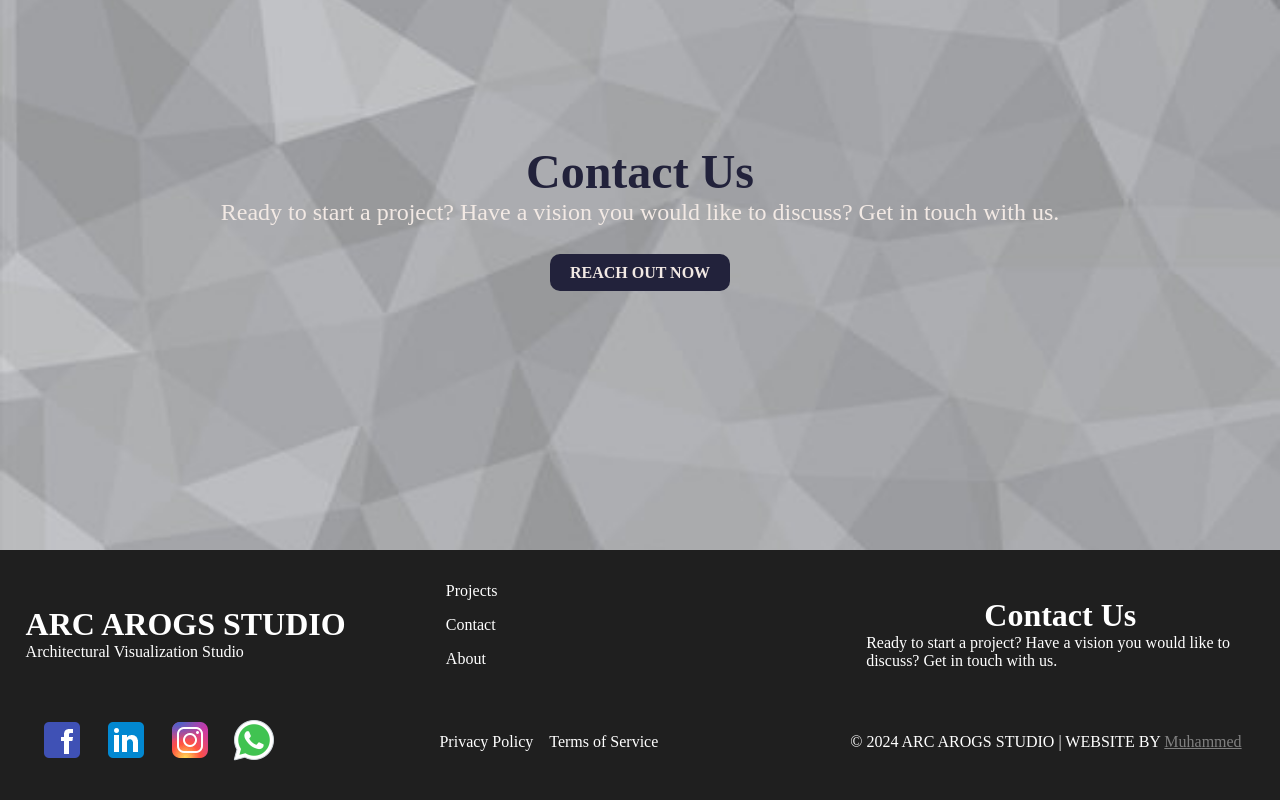
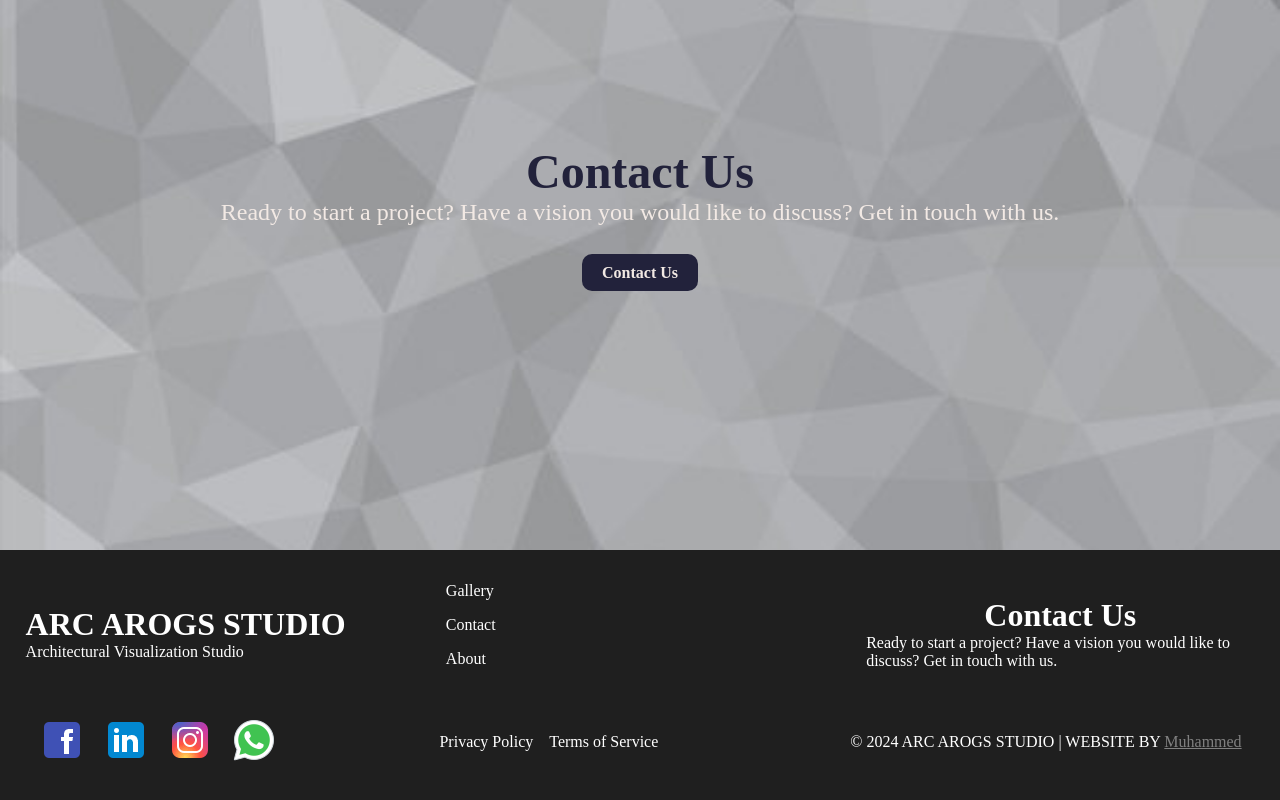
Before and after one commit to ishola10/arogs-studio, a Vue app: page / in a window 1280 px wide. Shown: the part 4090-4890 px from the top of the page. Built offline with nearby package versions, Linux system fonts and the light colour scheme.

Commit message:
update-ft-footer

```diff
--- a/package.json
+++ b/package.json
@@ -6,6 +6,7 @@
   "scripts": {
     "dev": "vite",
     "build": "run-p type-check \"build-only {@}\" --",
+    "deploy": "npm run build && netlify deploy --prod",
     "preview": "vite preview",
     "build-only": "vite build",
     "type-check": "vue-tsc --build --force"
--- a/src/views/Footer.vue
+++ b/src/views/Footer.vue
@@ -9,13 +9,13 @@
         <div class="footer-links">
           <ul>
             <li>
-              <a href="/gallery">Projects</a>
+              <router-link to="/gallery">Gallery</router-link>
             </li>
             <li>
-              <a href="/contact">Contact</a>
+              <router-link to="/contact">Contact</router-link>
             </li>
             <li>
-              <a href="/about">About</a>
+              <router-link to="/about">About</router-link>
             </li>
           </ul>
         </div>
--- a/src/views/HomeView.vue
+++ b/src/views/HomeView.vue
@@ -183,7 +183,7 @@
           in touch with us.
         </p>
 
-        <a href="/contact">REACH OUT NOW</a>
+        <router-link to="/contact">Contact Us</router-link>
       </div>
     </div>
 
```
Also changed, not shown: 1 other file (tests, documents, lock files or other folders).
